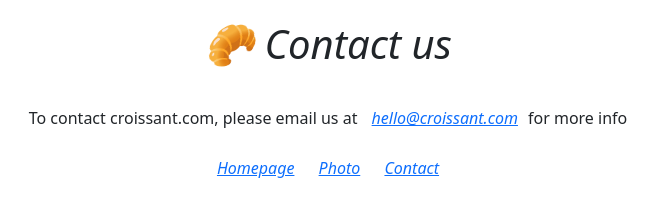
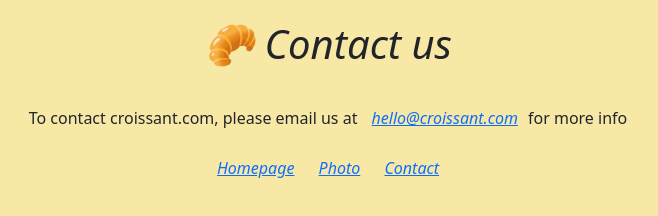
Before and after one commit to bhaawnaBM/Croissant, a plain HTML site: page contact.html in a window 1280 px wide. Shown: the whole page, without its empty margins (312-970 px from the left). Drawn offline with nearby package versions, Linux system fonts and the light colour scheme.

Commit message:
updated the body for other pages

```diff
--- a/contact.html
+++ b/contact.html
@@ -10,6 +10,11 @@
       href="https://cdn.jsdelivr.net/npm/bootstrap@5.3.0-alpha1/dist/css/bootstrap.min.css"
     />
     <title>Contact Us</title>
+    <style>
+      body {
+        background: #f8e8a6;
+      }
+    </style>
   </head>
   <body>
     <h1 class="contact text-center">🥐 Contact us</h1>
```
Also changed, not shown: photo.html (+5 -0 lines).
